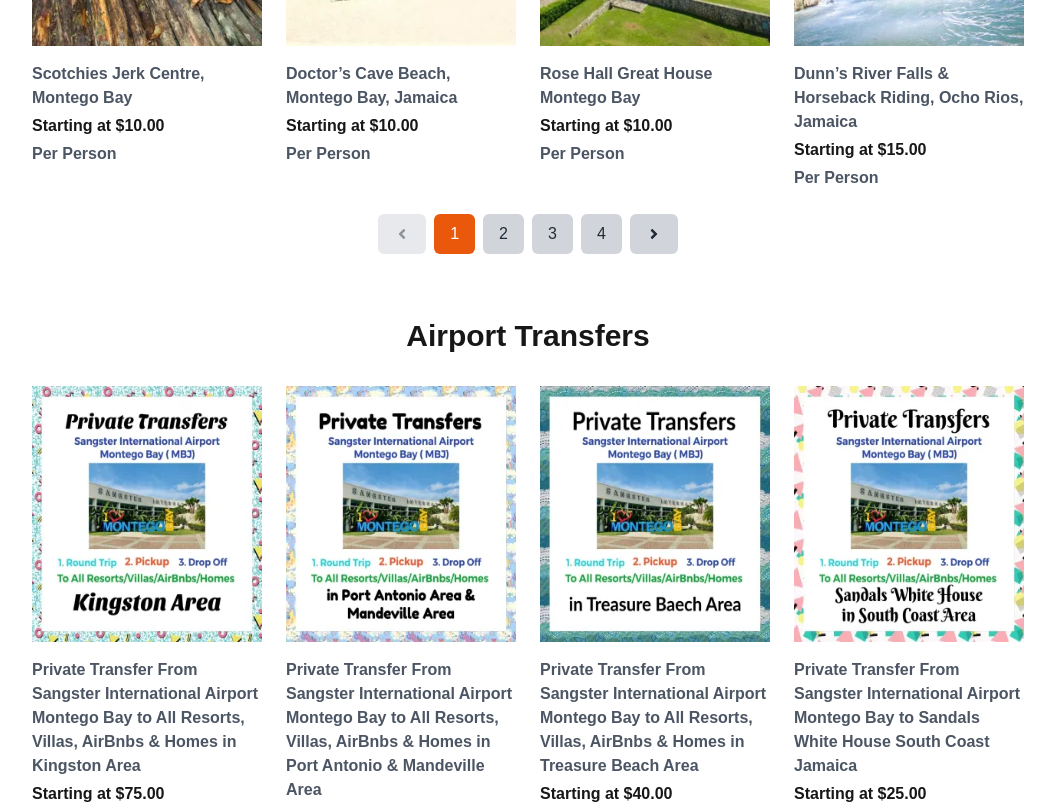
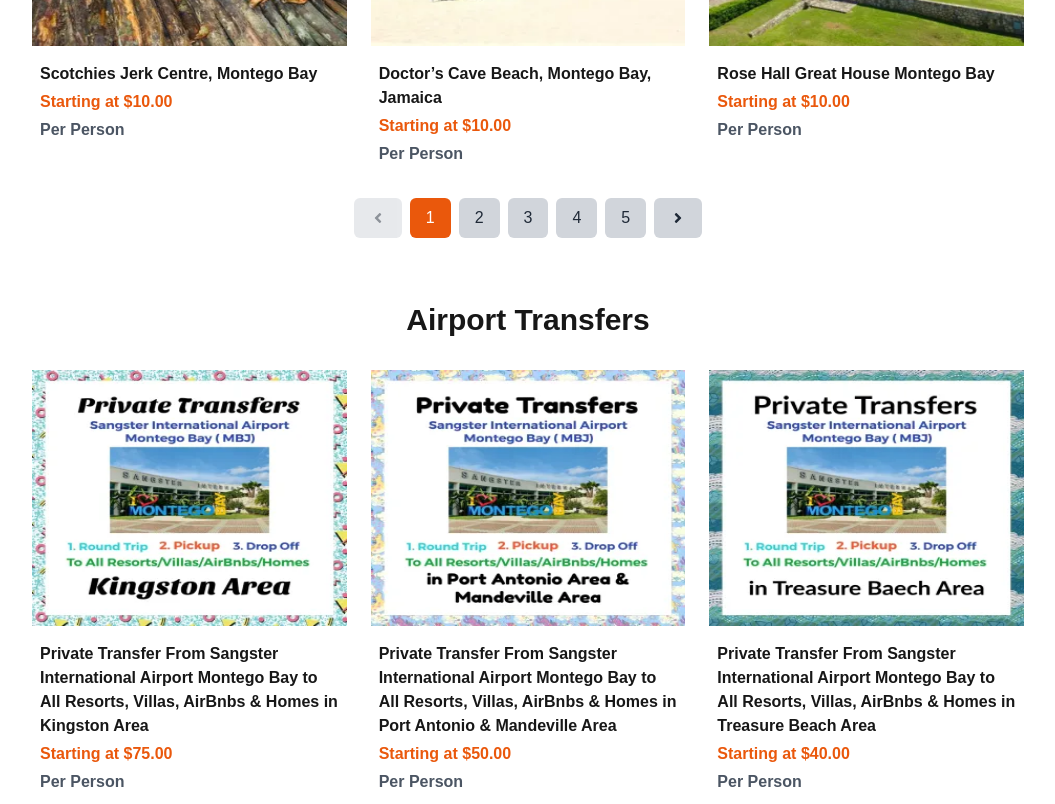
Before and after one commit to winnie-webb/islandwaystours, a Next.js app: page / in a window 1280 px wide. Shown: the part 1860-2664 px from the top of the page, without its empty margins (112-1167 px from the left). Built offline with nearby package versions, Linux system fonts and the light colour scheme.

Commit message:
Improved UI by adjusting items per page and colors

```diff
--- a/app/components/Category.jsx
+++ b/app/components/Category.jsx
@@ -27,9 +27,14 @@
       <h2 className="text-3xl font-bold text-center mb-6">{title}</h2>
       <p className="text-lg text-center mb-8">{description}</p>
       {/* Grid layout for responsive display */}
-      <div className="grid grid-cols-1 sm:grid-cols-2 lg:grid-cols-3 xl:grid-cols-4 gap-6">
+      <div
+        className={`grid grid-cols-1 sm:grid-cols-2 lg:grid-cols-3 xl:grid-cols-${itemsPerPage} gap-6`}
+      >
         {paginatedData.map((tour, index) => (
-          <div key={index} className="relative">
+          <div
+            key={index}
+            className="relative hover:shadow-md transition-shadow cursor-pointer"
+          >
             <div className="relative h-64 w-full overflow-hidden ">
               <Image
                 className="object-fill object-center"
@@ -38,11 +43,11 @@
                 fill={true}
               />
             </div>
-            <div className="mt-4">
-              <h3 className="text-base text-gray-600 font-semibold">
-                {tour.title}
-              </h3>
-              <p className="font-bold my-1">Starting at ${tour.priceLowest}</p>
+            <div className="mt-2 p-2 ">
+              <h3 className="text-base  font-bold">{tour.title}</h3>
+              <p className=" my-1 text-orange-600 font-semibold">
+                Starting at ${tour.priceLowest}
+              </p>
               <p className="text-gray-600 font-semibold">Per Person</p>
             </div>
           </div>
--- a/app/page.js
+++ b/app/page.js
@@ -14,10 +14,12 @@
       <Category
         title="Most Popular Tours"
         data={filterProductByCategory("mpt")}
+        itemsPerPage={3}
       ></Category>
       <Category
         title="Airport Transfers"
         data={filterProductByCategory("at")}
+        itemsPerPage={3}
       ></Category>
       <AboutUs />
       <Footer />
```
